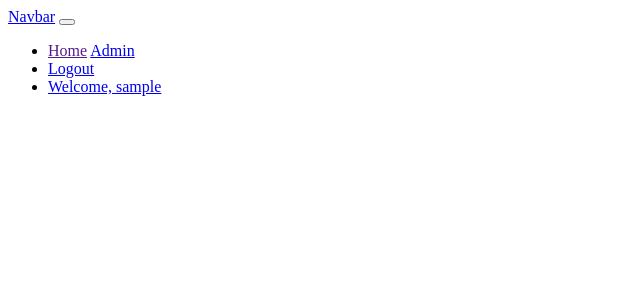
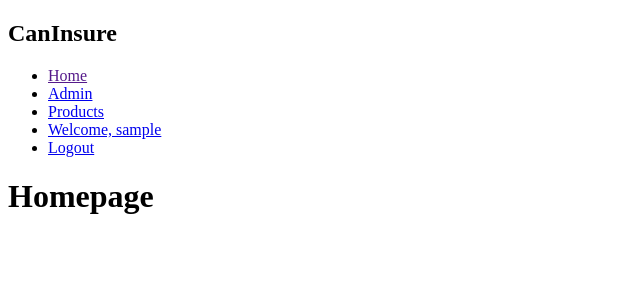
Before and after one commit to Novixel/CanInsure, a Django app: page / in a window 1280 px wide. Shown: the top 300 px of the page, without its empty margins (0-640 px from the left). Run offline with Django 4.2, Linux system fonts and the light colour scheme; the visitor is signed in with stand-in values (Sample User, id 1).

Commit message:
0.0.3
Good enough running out of time

```diff
--- a/caninsure/urls.py
+++ b/caninsure/urls.py
@@ -18,5 +18,6 @@ from django.urls import path, include
 
 urlpatterns = [
     path('', include('main.urls')),
+    path('products/', include('products.urls')),
     path('admin/', admin.site.urls),
 ]
--- a/main/templates/main/header.html
+++ b/main/templates/main/header.html
@@ -3,25 +3,30 @@
 <html lang="en-US">
     <head>
         <meta charset="utf-8" />
-        <!--Navbar-->
-        <nav class="navbar navbar-expand-lg navbar-light bg-light">
-            <a class="navbar-brand" href="#">Navbar</a>
-            <button class="navbar-toggler" type="button" data-toggle="collapse" data-target="#navbarText" aria-controls="navbarText" aria-expanded="False" aria-label="Toggle navigation">
-            <span class="navbar-toggler-icon"></span>
-            </button>
+        <h2 >CanInsure</h2>
+        <nav class="navbar navbar-expand-lg navbar-dark bg-dark">
             <div class="collapse navbar-collapse" id="navbarText">
-            <ul class="navbar-nav mr-auto">
+                <ul class="navbar-nav me-auto mb-2 mb-lg-0" >
                     <li class ="nav-item">
                         <a class="nav-link" href="">Home</a>
+                    </li>
+
+                    {% if user.is_authenticated %}
+
+                    <li class ="nav-item">
                         <a class="nav-link" href="/admin">Admin</a>
                     </li>
-                {% if user.is_authenticated %}
+
+                    <li class="nav-item">
+                        <a class="nav-link" href="/products">Products</a>
+                    </li>
+
+                    <li class="nav-item">
+                    <a class="nav-link" href="#">Welcome, {{user.username}}</a>
+                    </li>
 
                     <li class="nav-item">
                         <a class="nav-link" href="/logout">Logout</a>
-                </li>
-                <li class="nav-item">
-                <a class="nav-link" href="#">Welcome, {{user.username}}</a>
                     </li>
 
                     {% else %}
@@ -36,9 +41,9 @@
         </nav>
     </head>
     <body>
+        <div class = "container">
             {% block content %}
-
             {% endblock %}
-
+        </div>
     </body>
 </html>
--- a/main/templates/main/homepage.html
+++ b/main/templates/main/homepage.html
@@ -1,3 +1,5 @@
 {% extends "main/header.html" %}
 
-<h1> Homepage </h1>
+{% block content %}
+    <h1> Homepage </h1>
+{% endblock %}
--- a/main/templates/main/login.html
+++ b/main/templates/main/login.html
@@ -9,7 +9,7 @@
   <h1>Login</h1>
   <form method="POST">
     {% csrf_token %}
-    {{ login_form|crispy }}
+    {{ login_form | crispy }}
     <button class="btn btn-primary" type="submit">Login</button>
   </form>
   <p class="text-center">Don't have an account? <a href="/register">Create an account</a>.</p>
--- a/main/templates/main/register.html
+++ b/main/templates/main/register.html
@@ -9,7 +9,7 @@
 	<h1>Register</h1>
 	<form method="POST">
 		{% csrf_token %}
-		{{ register_form|crispy }}
+		{{ register_form | crispy }}
 		<button class="btn btn-primary" type="submit">Register</button>
 	</form>
 	<p class="text-center">If you already have an account, <a href="/login">login</a> instead.</p>
--- /dev/null
+++ b/products/urls.py
@@ -0,0 +1,9 @@
+from django.urls import path
+from . import views
+
+app_name = "products"
+
+
+urlpatterns = [
+    path("", views.product_view, name="products"),
+]
--- a/products/views.py
+++ b/products/views.py
@@ -1,3 +1,6 @@
 from django.shortcuts import render
+from .models import Product, Service
 
-# Create your views here.
+def product_view(request):
+    product_list = Product.objects.all()
+    return render(request, "products/products.html", {'product_list': product_list} )
```
Also changed, not shown: products/templates/products/products.html (added, +24 -0 lines). Lines whose indentation alone changed are shown as unchanged.
